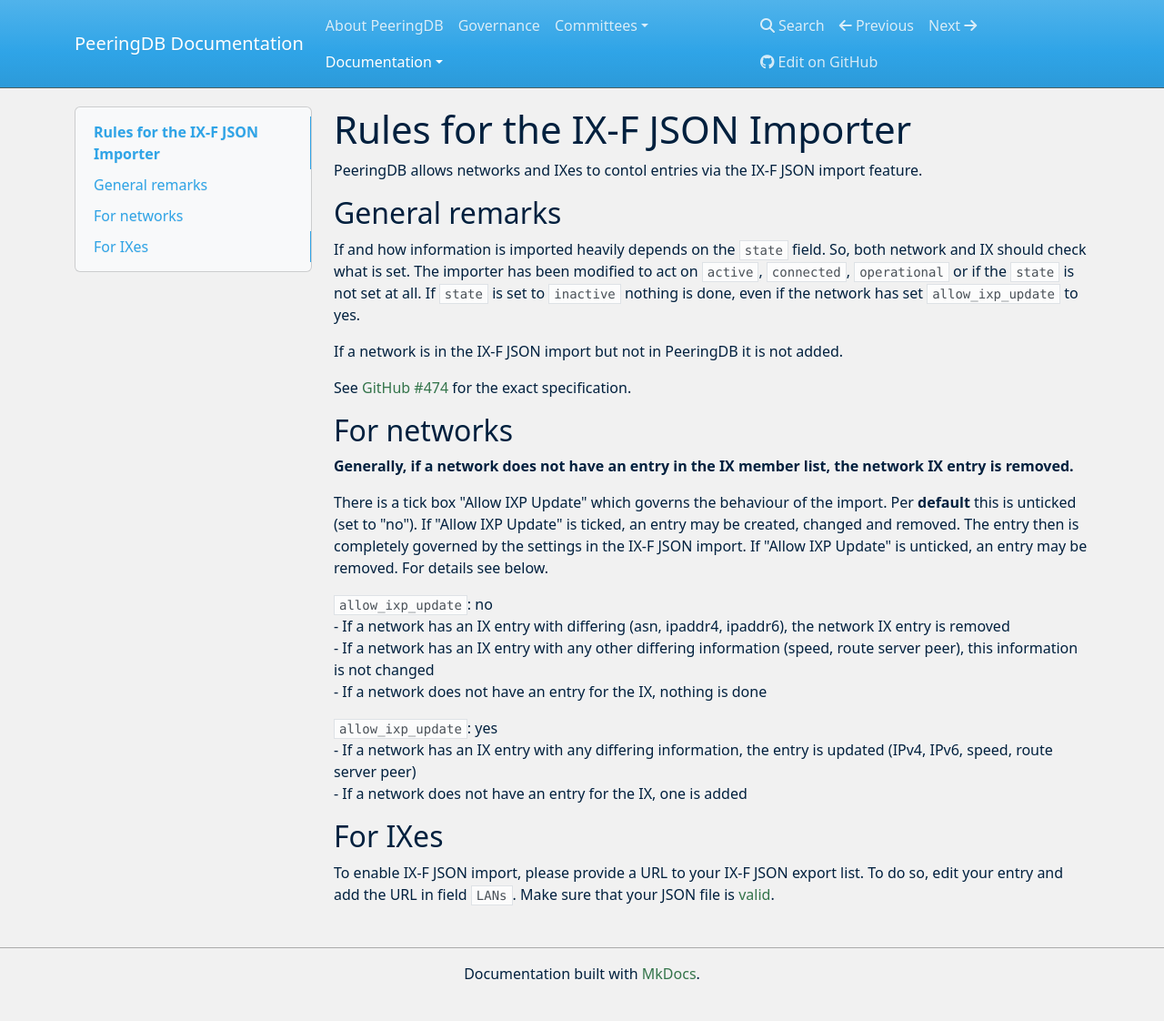
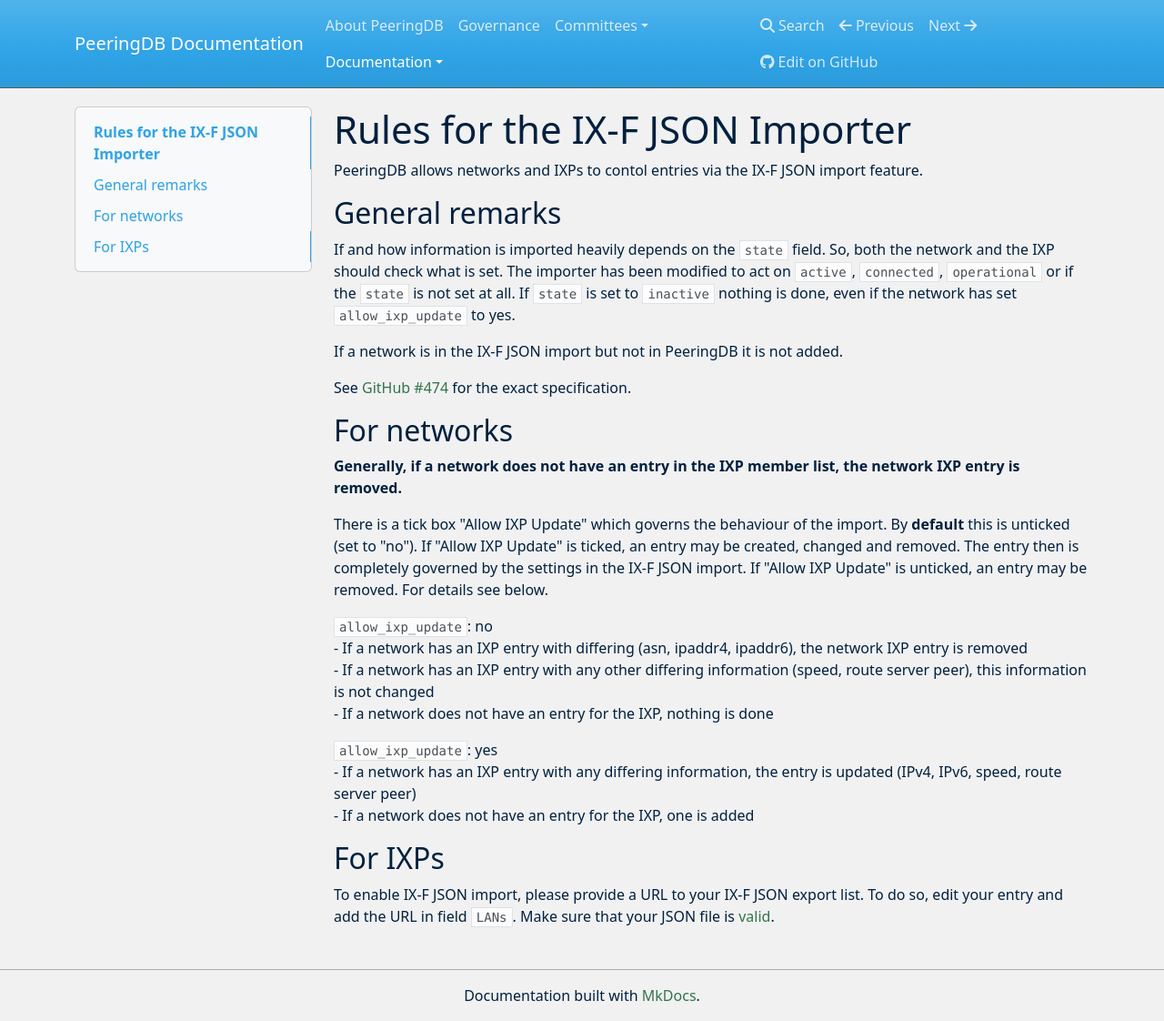
Before and after one commit to peeringdb/docs, an MkDocs documentation site: the page built from docs/ix-f-json-import-rules.md, in a window 1280 px wide and 1122 px high. Shown: the whole window at 91% size. Built offline with MkDocs 1.6.1, drawn with Linux system fonts in a browser that asks for light colours; nearby versions of some CDN libraries.

Commit message:
IX-F copy edits for consistency.

```diff
--- a/docs/ix-f-json-import-rules.md
+++ b/docs/ix-f-json-import-rules.md
@@ -1,26 +1,26 @@
 # Rules for the IX-F JSON Importer
-PeeringDB allows networks and IXes to contol entries via the IX-F JSON import feature.
+PeeringDB allows networks and IXPs to contol entries via the IX-F JSON import feature.
 
 ## General remarks
-If and how information is imported heavily depends on the `state` field. So, both network and IX should check what is set. The importer has been modified to act on `active`, `connected`, `operational` or if the `state` is not set at all. If `state` is set to `inactive` nothing is done, even if the network has set `allow_ixp_update` to yes.
+If and how information is imported heavily depends on the `state` field. So, both the network and the IXP should check what is set. The importer has been modified to act on `active`, `connected`, `operational` or if the `state` is not set at all. If `state` is set to `inactive` nothing is done, even if the network has set `allow_ixp_update` to yes.
 
 If a network is in the IX-F JSON import but not in PeeringDB it is not added.
 
 See [GitHub #474](https://github.com/peeringdb/peeringdb/issues/474) for the exact specification.
 
 ## For networks
-**Generally, if a network does not have an entry in the IX member list, the network IX entry is removed.**
+**Generally, if a network does not have an entry in the IXP member list, the network IXP entry is removed.**
 
-There is a tick box "Allow IXP Update" which governs the behaviour of the import. Per **default** this is unticked (set to "no"). If "Allow IXP Update" is ticked, an entry may be created, changed and removed. The entry then is completely governed by the settings in the IX-F JSON import. If "Allow IXP Update" is unticked, an entry may be removed. For details see below.
+There is a tick box "Allow IXP Update" which governs the behaviour of the import. By **default** this is unticked (set to "no"). If "Allow IXP Update" is ticked, an entry may be created, changed and removed. The entry then is completely governed by the settings in the IX-F JSON import. If "Allow IXP Update" is unticked, an entry may be removed. For details see below.
 
 `allow_ixp_update`: no
-- If a network has an IX entry with differing (asn, ipaddr4, ipaddr6), the network IX entry is removed
-- If a network has an IX entry with any other differing information (speed, route server peer), this information is not changed
-- If a network does not have an entry for the IX, nothing is done
+- If a network has an IXP entry with differing (asn, ipaddr4, ipaddr6), the network IXP entry is removed
+- If a network has an IXP entry with any other differing information (speed, route server peer), this information is not changed
+- If a network does not have an entry for the IXP, nothing is done
 
 `allow_ixp_update`: yes
-- If a network has an IX entry with any differing information, the entry is updated (IPv4, IPv6, speed, route server peer)
-- If a network does not have an entry for the IX, one is added
+- If a network has an IXP entry with any differing information, the entry is updated (IPv4, IPv6, speed, route server peer)
+- If a network does not have an entry for the IXP, one is added
 
-## For IXes
+## For IXPs
 To enable IX-F JSON import, please provide a URL to your IX-F JSON export list. To do so, edit your entry and add the URL in field `LANs`. Make sure that your JSON file is [valid](https://www.ixpdb.net/en/validator/).
```
